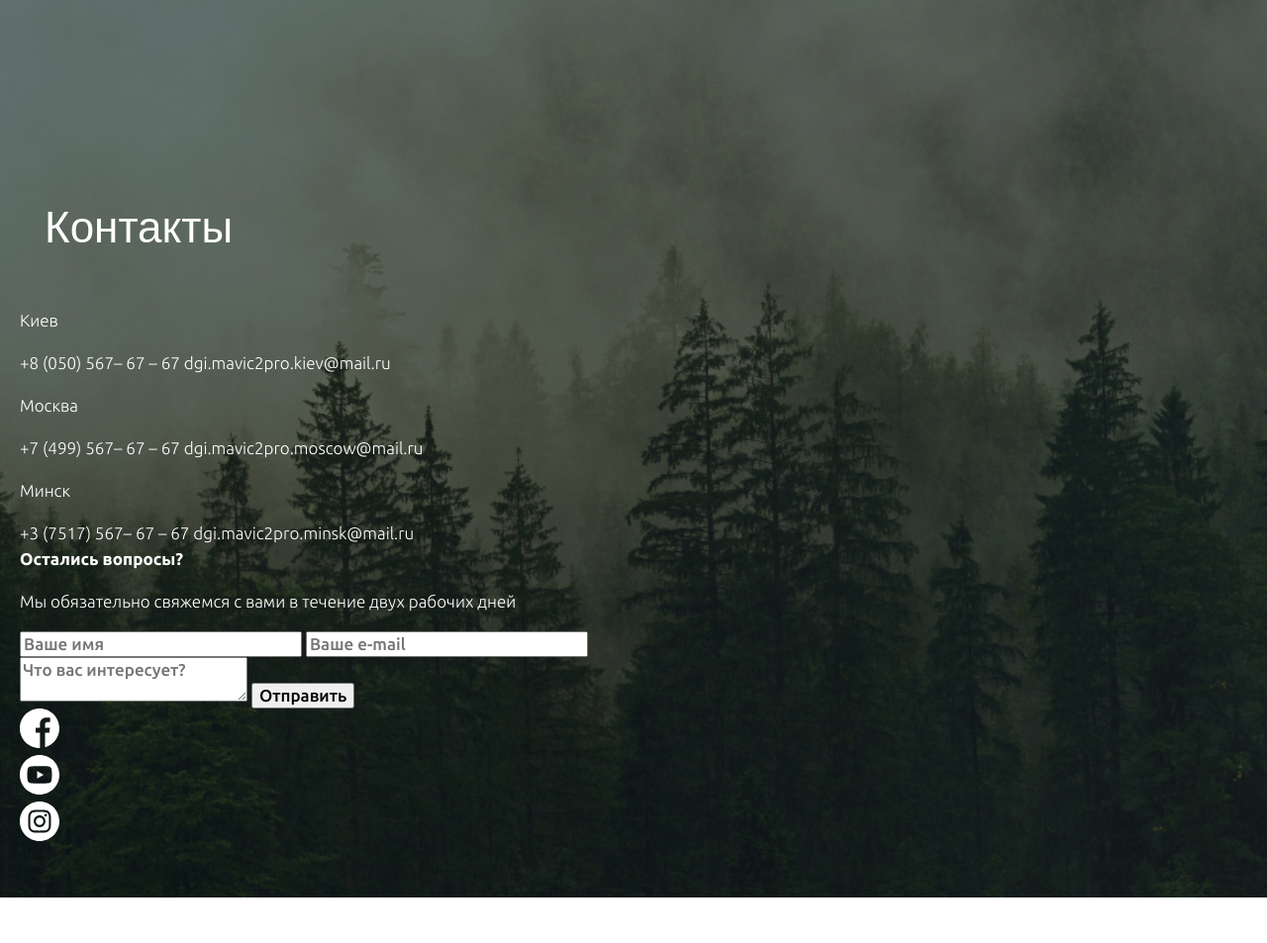
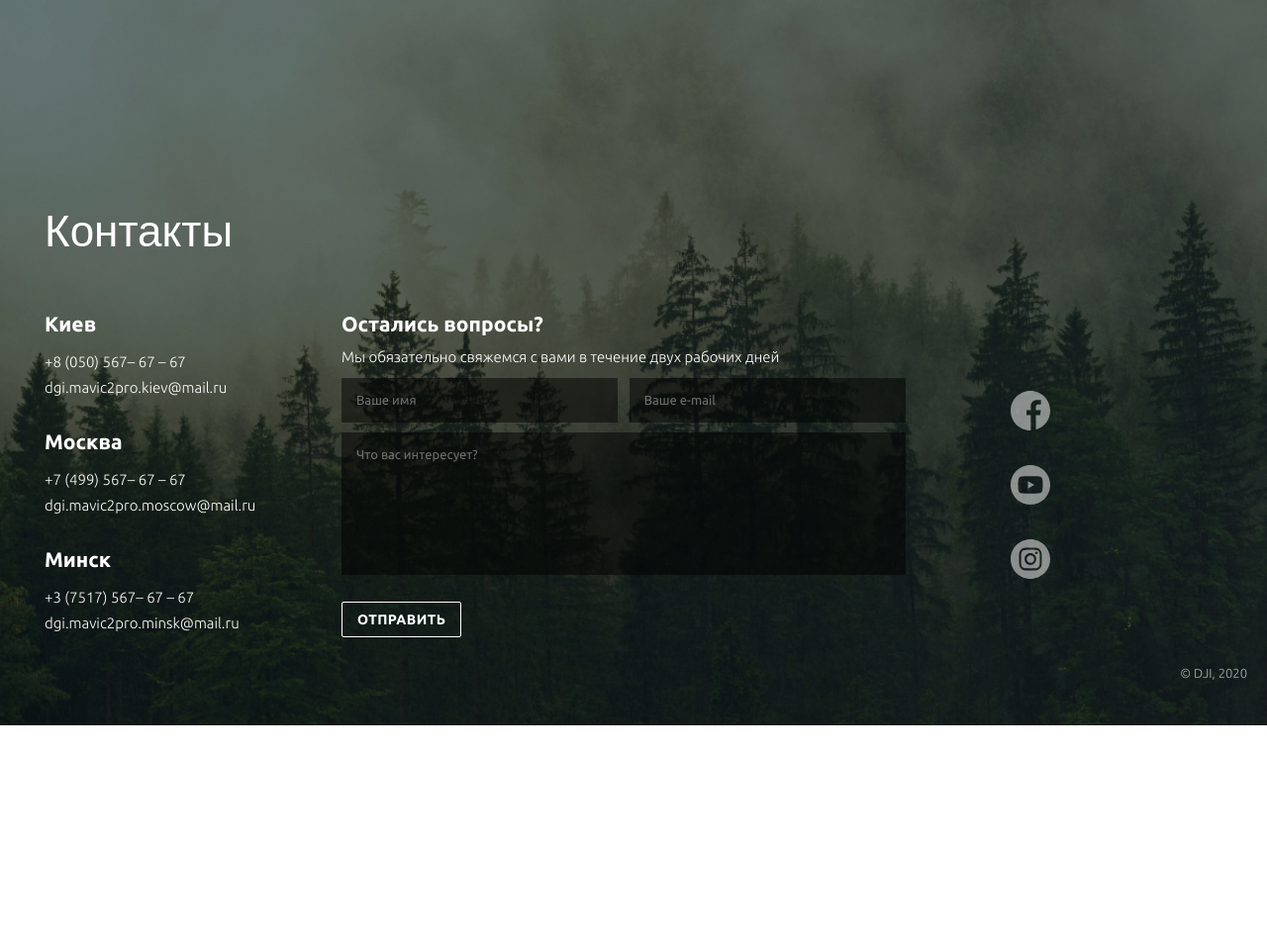
Before and after one commit to valbrin/Mavic_web, a website: page app/index.html in a window 1280 px wide. Shown: the part 4445-5398 px from the top of the page at 99% size. After the commit the page ends 5178 px from the top, so only its background shows below. Drawn offline with nearby package versions, Linux system fonts and the light colour scheme.

Commit message:
finished siye bild and css

```diff
--- a/app/index.html
+++ b/app/index.html
@@ -6,7 +6,7 @@
   <meta http-equiv="X-UA-Compatible" content="ie=edge">
   <title>Document</title>
   <link rel="preconnect" href="https://fonts.gstatic.com">
-  <link href="https://fonts.googleapis.com/css2?family=Ubuntu:wght@300;500;700&display=swap" rel="stylesheet">
+  <link href="https://fonts.googleapis.com/css2?family=Ubuntu:wght@300;400;500;700&display=swap" rel="stylesheet">
   <link rel="stylesheet" href="css/style.min.css">
 </head>
 
@@ -376,17 +376,18 @@
             </li>
           </ul>
         </div>
+        <footer class="footer">
+          <div class="container">
+            <p class="footer__copy">
+              © DJI, 2020
+            </p>
+          </div>
+        </footer>
       </div>
     </div>
   </section>
 
-  <footer class="footer">
-    <div class="container">
-      <p class="footer__copy">
-        © DJI, 2020
-      </p>
-    </div>
-  </footer>
+
 
   <script src="https://ajax.googleapis.com/ajax/libs/jquery/3.4.1/jquery.min.js"></script>
   <script src="js/libs.min.js"></script>
--- a/app/scss/_vars.scss
+++ b/app/scss/_vars.scss
@@ -1,6 +1,11 @@
 %ubuntu-light{
     font-family: 'Ubuntu', sans-serif;
     font-weight: 300;
+}
+
+%ubuntu-regular{
+    font-family: 'Ubuntu', sans-serif;
+    font-weight: 400;
 }
 
 %ubuntu-medium{
--- a/app/scss/style.scss
+++ b/app/scss/style.scss
@@ -328,28 +328,29 @@
     &__items{
         max-width: 757px;
         padding-bottom: 15px;
+    }
+    &__item{
+        background-color: rgba(0, 0, 0, 0.3);
+        max-width: 690px;
         position: relative;
-        &::before{
+        &:nth-child(3)::before{
             content: "";
             position: absolute;
             width: 319px;
             height: 125px;
-            bottom: 20px;
-            right: -319px;
+            top: -33px;
+            right: -386px;
             background-image: url('../images/questions-bg.png');
         }
-    }
-    &__item{
-        background-color: rgba(0, 0, 0, 0.3);
-        max-width: 690px;
     }
     &__item-title{
         line-height: 28px;
         font-size: 21px;
         @extend %ubuntu-medium;
         color: rgba(#fff, .8);
-        padding: 20px 90px 24px 40px;
+        padding: 20px 90px 20px 40px;
         position: relative;
+        margin-bottom: 4px;
         cursor: pointer;
         &::after{
             content: url('../images/accordion-arrow.svg');
@@ -368,7 +369,7 @@
         padding: 0 5px 75px 50px;
         font-size: 15px;
         line-height: 22px;
-        margin: 0;
+        margin: 0 0 4px;
         display: none;
     }
     &__item.questions__item--active{
@@ -381,5 +382,120 @@
     }
 }
 
+.contacts{
+    &__inner{
+        display: flex;
+        padding-left: 25px;
+    }
+    &__info{
+        width: 240px;
+        margin-right: 60px;
+    }
+    &__info-box{
+        margin-bottom: 30px;
+    }
+    &__info-title{
+        line-height: 24px;
+        font-size: 21px;
+        @extend %ubuntu-bold;
+        margin: 0 0 13px;
+    }
+    &__info-phone,
+    &__info-email{
+        font-size: 15px;
+        line-height: 18px;
+    }
+    &__info-email:hover{
+        text-decoration: underline;
+    }
+    &__form{
+        width: 570px;
+        margin-right: 106px;
+    }
+    &__form-title{
+        line-height: 24px;
+        font-size: 21px;
+        @extend %ubuntu-bold;
+        margin: 0 0 13px;
+    }
+    &__form-text{
+        font-size: 15px;
+        line-height: 18px;
+        margin: 0 0 12px;
+    }
+    &__form-line{
+        display: flex;
+        justify-content: space-between;
+        margin-bottom: 10px;
+    }
+    &__form-input,
+    &__form-textarea{
+        border: none;
+        background: rgba(0, 0, 0, 0.5);
+        @extend %ubuntu-regular;
+        padding: 15px;
+        font-size: 13px;
+        line-height: 15px;
+        color: #ffffff;
+        &::placeholder{
+            color: rgba(#fff, .4);
+        }
+    }
+    &__form-input{
+        width: 49%;
+    }
+    &__form-textarea{
+        min-height: 144px;
+        width: 100%;
+        resize: none;
+        margin-bottom: 20px;
+    }
+    &__form-btn{
+        text-transform: uppercase;
+        font-size: 14px;
+        line-height: 16px;
+        letter-spacing: 0.03em;
+        @extend %ubuntu-bold;
+        border: 1px solid #ffffff;
+        border-radius: 2px;
+        padding: 9px 15px;
+        color: #ffff;
+        background-color: transparent;
+        cursor: pointer;
+        transition: all .3s;
+        &:hover{
+            background-color: #ffffff;
+            color: #000;
+        }
+    }
+    &__social-list{
+        display: flex;
+        flex-direction: column;
+        justify-content: center;
+    }
+    &__social-item{
+        margin: 14px 0;
+    }
+    &__social-link{
+        opacity: 0.5;
+        &:hover{
+            opacity: 1;
+        }
+    }
+}
+
+.footer{
+    position: absolute;
+    bottom: 32px;
+    left: 0;
+    right: 0;
+    &__copy{
+        text-align: right;
+        font-size: 13px;
+        line-height: 15px;
+        color: rgba(#fff, 0.64);
+    }
+}
+
 
 @import "media";
```
Also changed, not shown: app/css/style.min.css.
